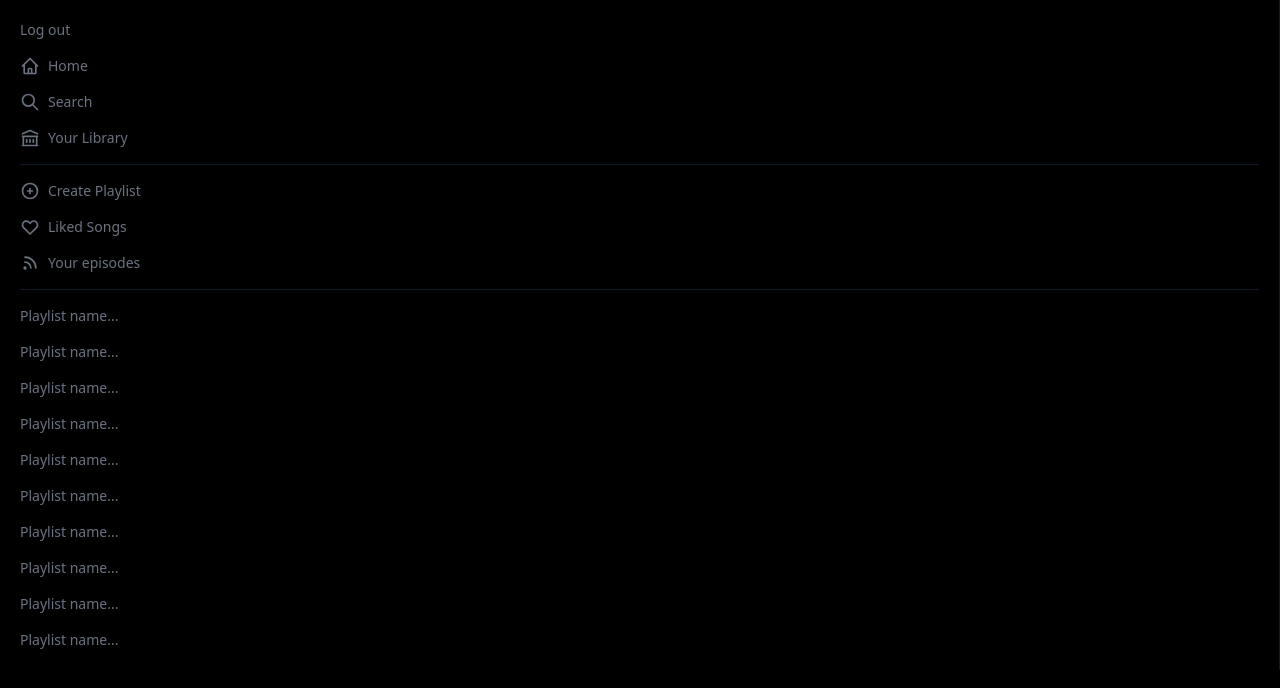
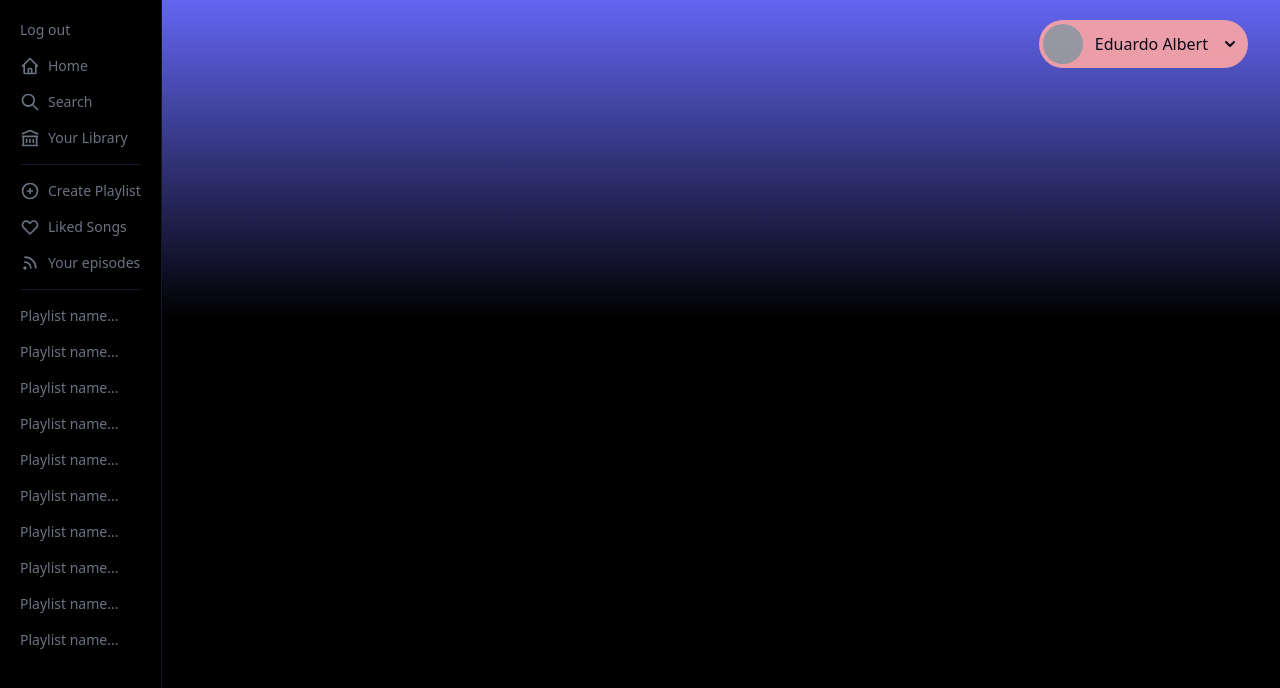
Before and after one commit to EduardoAlbert/music-app, a Next.js app: page / in a window 1280 px wide. Shown: the top 688 px of the page. Built offline with nearby package versions, Linux system fonts and the light colour scheme; no server answers; grey boxes are pictures that could not be loaded.

Commit message:
Center component and spotify custom hook

```diff
--- /dev/null
+++ b/components/Center.js
@@ -0,0 +1,53 @@
+import { useSession } from "next-auth/react";
+import { ChevronDownIcon } from "@heroicons/react/solid";
+import { useEffect, useState } from "react";
+import { shuffle } from "lodash";
+
+const colors = [
+  "from-indigo-500",
+  "from-blue-500",
+  "from-green-500",
+  "from-red-500",
+  "from-yellow-500",
+  "from-pink-500",
+  "from-purple-500",
+];
+
+function Center() {
+  const { data: session } = useSession();
+  const [color, setColor] = useState(null);
+
+  useEffect(() => {
+    setColor(shuffle(colors).pop());
+  }, []);
+
+  return (
+    <div className="flex-grow">
+      <header className="absolute top-5 right-8">
+        <div
+          className="flex items-center bg-red-300 space-x-3
+        opacity-90 hover:opacity-80 cursor-pointer rounded-full
+        p-1 pr-2"
+        >
+          <img
+            className="rounded-full w-10 h-10"
+            /* src={session.user?.image} */
+            src="https://avatars.githubusercontent.com/u/31825085?s=48&v=4"
+          />
+          {/* <h2>{session?.user.name}</h2> */}
+          <h2>Eduardo Albert</h2>
+          <ChevronDownIcon className="h-5 w-5" />
+        </div>
+      </header>
+
+      <section
+        className={`flex items-end space-x-7 bg-gradient-to-b
+        to-black ${color} h-80 text-white p-8`}
+      >
+        {/* <img src="" alt="" /> */}
+      </section>
+    </div>
+  );
+}
+
+export default Center;
--- a/components/Sidebar.js
+++ b/components/Sidebar.js
@@ -14,7 +14,7 @@ function Sidebar() {
   console.log(session);
 
   return (
-    <div className="text-gray-500 p-5 text-sm border-r border-gray-900">
+    <div className="text-gray-500 p-5 text-sm border-r border-gray-900 overflow-y-scroll scrollbar-hide h-screen">
       <div className="space-y-4">
         <button
           className="flex items-center space-x-2 hover:text-white"
--- a/lib/spotify.js
+++ b/lib/spotify.js
@@ -22,7 +22,7 @@ const params = {
 
 const queryParamString = new URLSearchParams(params);
 
-export const LOGIN_URL =
+const LOGIN_URL =
   "https://accounts.spotify.com/authorize?" + queryParamString.toString();
 
 export const spotifyApi = new SpotifyWebApi({
@@ -32,4 +32,4 @@ export const spotifyApi = new SpotifyWebApi({
 
 export default spotifyApi;
 
-// export { LOGIN_URL };
+export { LOGIN_URL };
--- a/package.json
+++ b/package.json
@@ -11,12 +11,14 @@
   "dependencies": {
     "@heroicons/react": "^1.0.6",
     "autoprefixer": "10.4.15",
+    "lodash": "^4.17.21",
     "next": "13.4.19",
-    "next-auth": "^4.0.0-beta.7",
+    "next-auth": "^4.23.1",
     "postcss": "8.4.28",
     "react": "18.2.0",
     "react-dom": "18.2.0",
     "spotify-web-api-node": "^5.0.2",
+    "tailwind-scrollbar-hide": "^1.1.7",
     "tailwindcss": "3.3.3"
   }
 }
--- a/pages/index.js
+++ b/pages/index.js
@@ -1,17 +1,12 @@
-import Image from "next/image";
-import { Inter } from "next/font/google";
-import Head from "next/head";
+import Center from "@/components/Center";
 import Sidebar from "@/components/Sidebar";
-
-const inter = Inter({ subsets: ["latin"] });
 
 export default function Home() {
   return (
     <div className="bg-black h-screen overflow-hidden">
-
-      <main className="">
+      <main className="flex">
         <Sidebar />
-        {/* Center */}
+        <Center />
       </main>
 
       <div>{/* Player */}</div>
--- a/tailwind.config.js
+++ b/tailwind.config.js
@@ -14,5 +14,7 @@ module.exports = {
       },
     },
   },
-  plugins: [],
+  plugins: [
+    require("tailwind-scrollbar-hide")
+  ],
 }
```
Also changed, not shown: hooks/useSpotify.js (added, +25 -0 lines), 1 other file (tests, documents, lock files or other folders).
